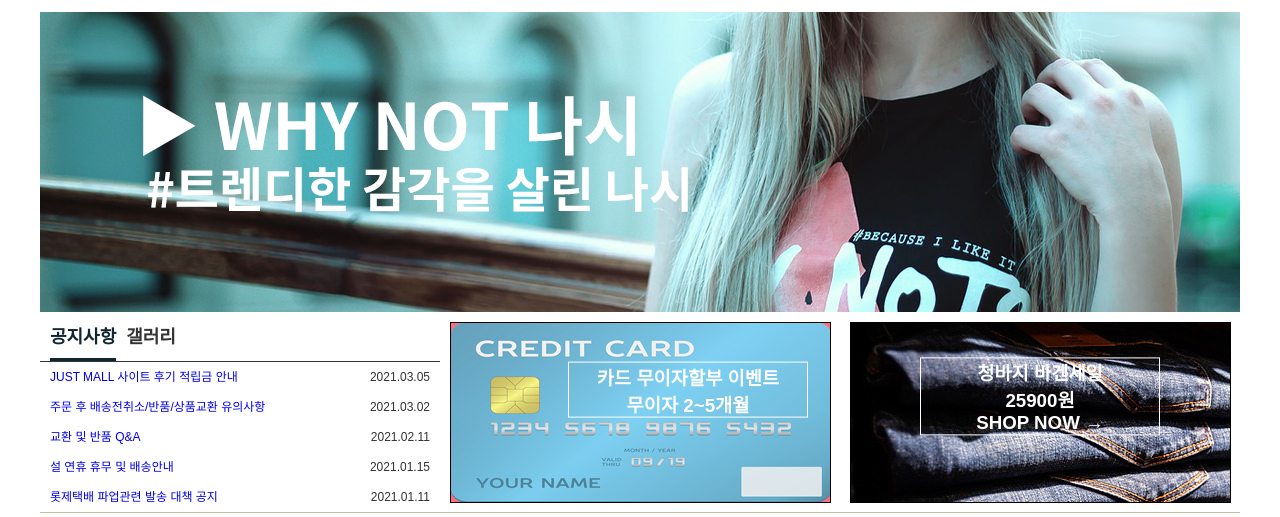
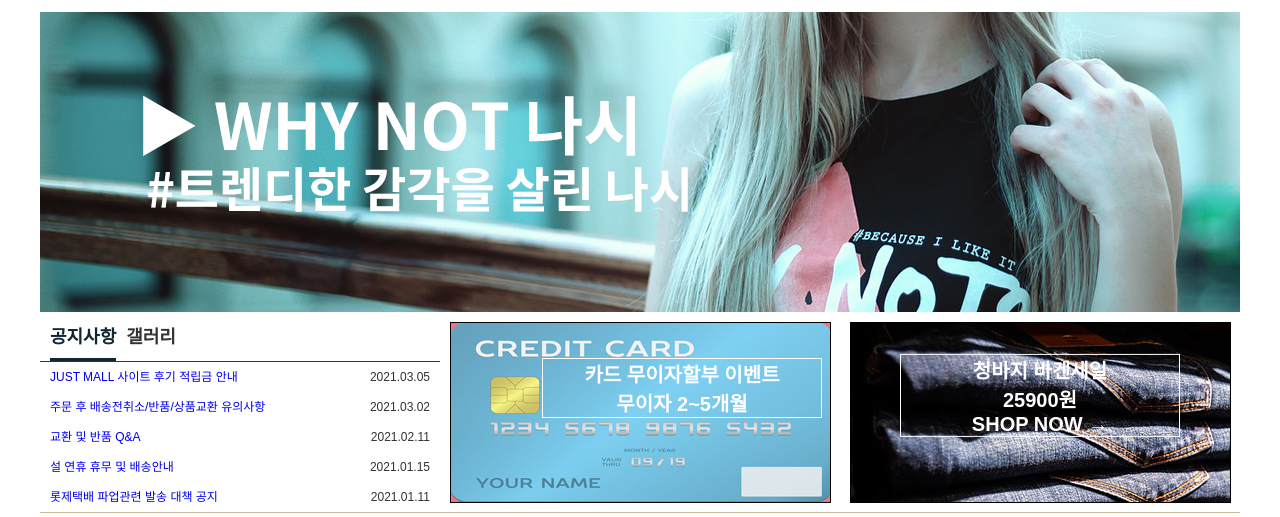
Before and after one commit to CloudyClause/webdesignproject, a plain HTML site: page webdesigndeveloper/01/index.html in a window 1280 px wide. Shown: the part 88-605 px from the top of the page. Drawn offline with Linux system fonts and the light colour scheme.

Commit message:
Add files via upload

```diff
--- a/webdesigndeveloper/01/css/style.css
+++ b/webdesigndeveloper/01/css/style.css
@@ -209,15 +209,16 @@ header nav .gnb> li> .depth2 li:hover{
     position: relative;
 }
 
-.contents .banner h3{
-    width: 60%;
+.contents .banner h2{
+    width: 70%;
     position: absolute;
     left: 50%;
     top: 50%;
     color: #fff;
-    transform: translate(-30%, -90%);
+    transform: translate(-35%, -90%);
     text-align: center;
     border: 1px solid #fff;
+    font-size: 20px;
 }
 
 .contents .go{
@@ -226,8 +227,8 @@ header nav .gnb> li> .depth2 li:hover{
     position: relative;
 }
 
-.contents .go h3{
-    width: 60%;
+.contents .go h2{
+    width: 70%;
     position: absolute;
     left: 50%;
     top: 50%;
@@ -235,6 +236,7 @@ header nav .gnb> li> .depth2 li:hover{
     transform: translate(-50%, -70%);
     text-align: center;
     border: 1px solid #fff;
+    font-size: 20px;
 }
 
 footer{
--- a/webdesigndeveloper/01/index.html
+++ b/webdesigndeveloper/01/index.html
@@ -117,18 +117,18 @@
         </div>
         <div class="banner">
             <img src="./images/banner.png" alt="카드배너">
-            <h3>
+            <h2>
                 카드 무이자할부 이벤트<br>
                 무이자 2~5개월
-            </h3>
+            </h2>
         </div>
         <div class="go">
             <img src="./images/go.png" alt="샵바로가기">
-            <h3>
+            <h2>
                 청바지 바겐세일<br>
                 25900원<br>
                 SHOP NOW →
-            </h3>
+            </h2>
         </div>
     </div>
 
```
